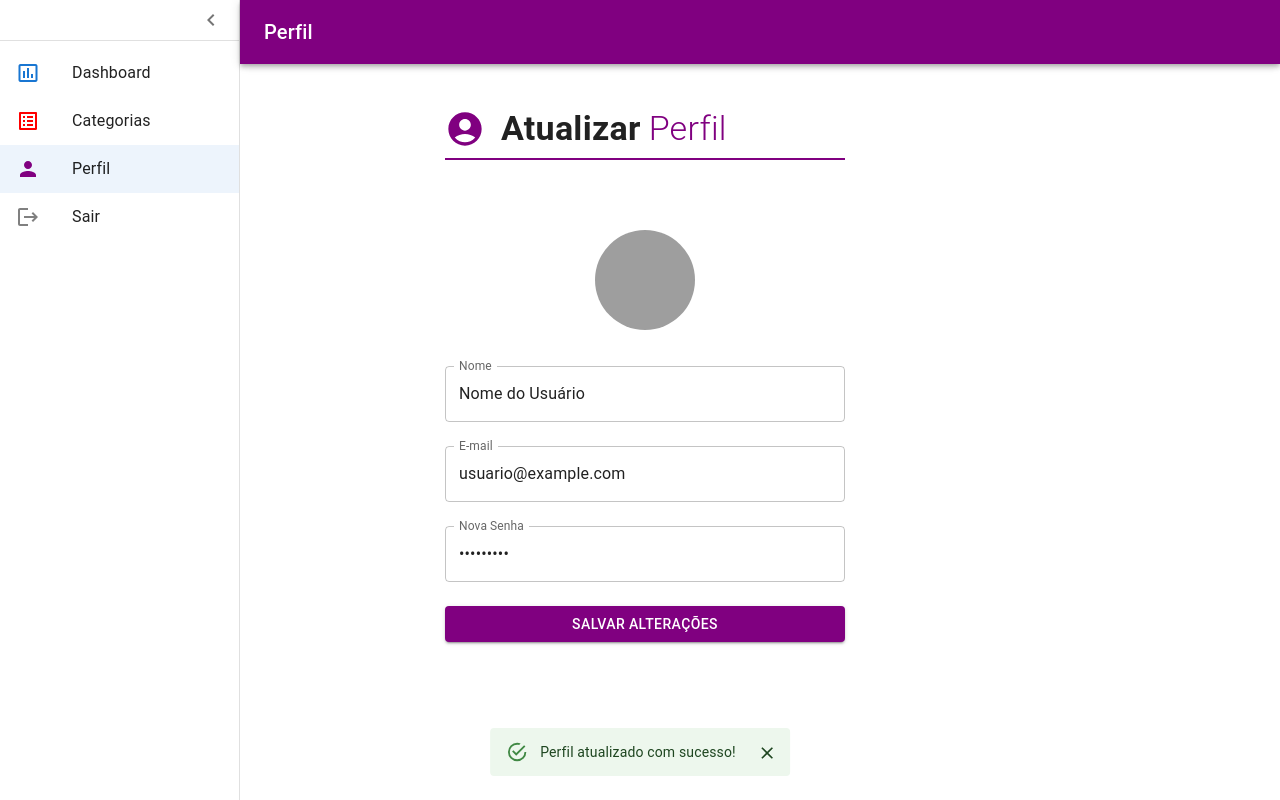
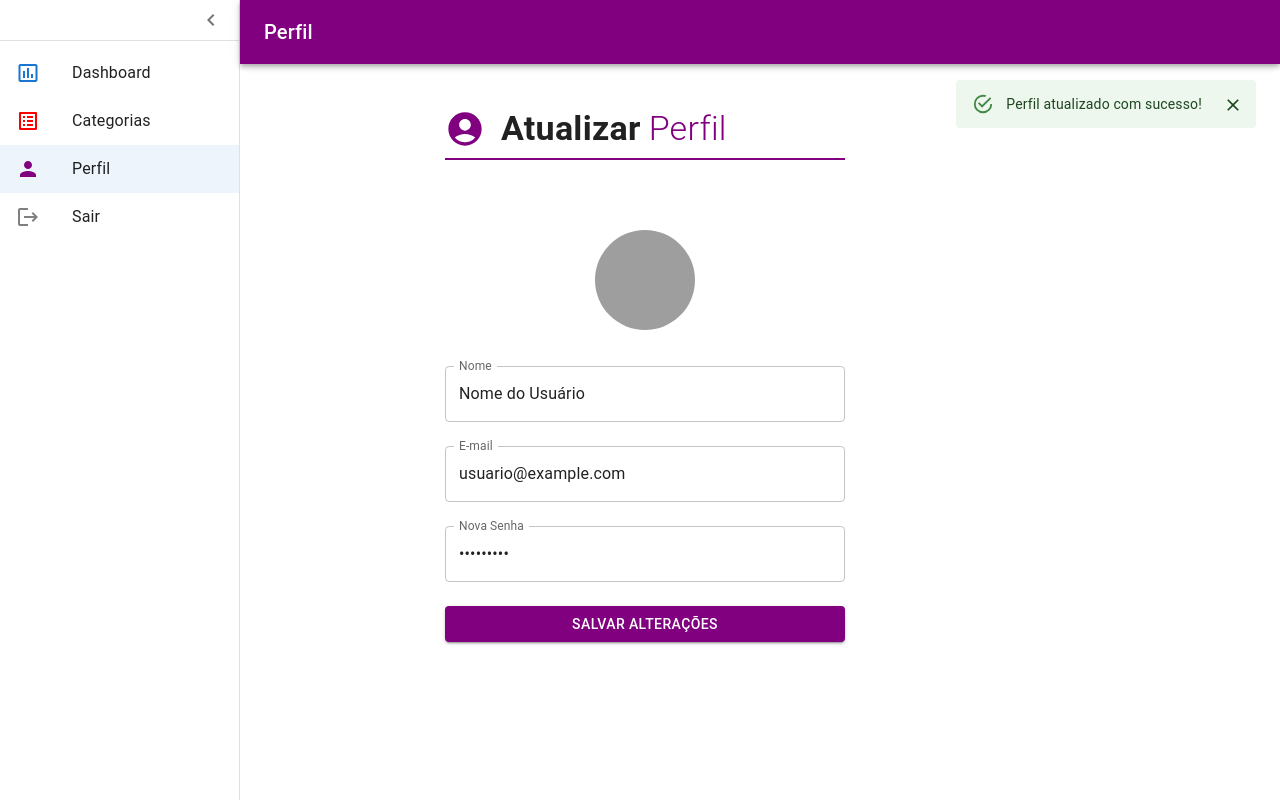
Before and after one commit to O-Farias/PlanifiqueV1-Frontend, a React (Vite) app: page /perfil in a window 1280 px wide. Both pictures are taken after typing "Sample123" into the empty fields and a click on the button "SALVAR ALTERAÇÕES". Built offline with nearby package versions, Linux system fonts and the light colour scheme; grey boxes are pictures that could not be loaded.

Commit message:
Alterado posição do Alert para alteração cadastral realizada com sucesso

```diff
--- a/src/pages/Perfil.tsx
+++ b/src/pages/Perfil.tsx
@@ -201,9 +201,13 @@ const Perfil: React.FC = () => {
       </Box>
       <Snackbar
         open={snackbar.open}
-        autoHideDuration={6000}
+        autoHideDuration={4000}
         onClose={handleCloseSnackbar}
-        anchorOrigin={{ vertical: "bottom", horizontal: "center" }}
+        anchorOrigin={{ vertical: "top", horizontal: "right" }}
+        sx={{
+          top: { xs: 72, sm: 80 },
+          right: { xs: 16, sm: 24 },
+        }}
       >
         <Alert
           onClose={handleCloseSnackbar}
```
